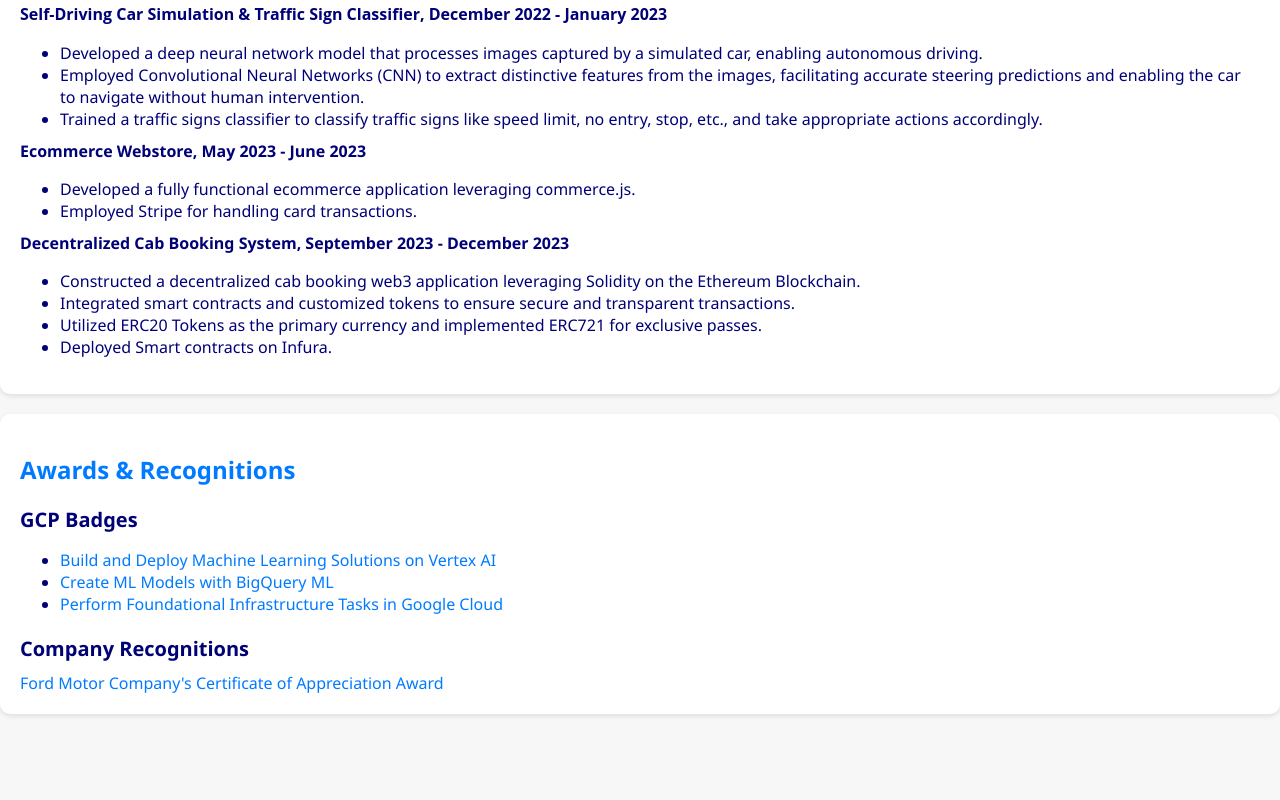
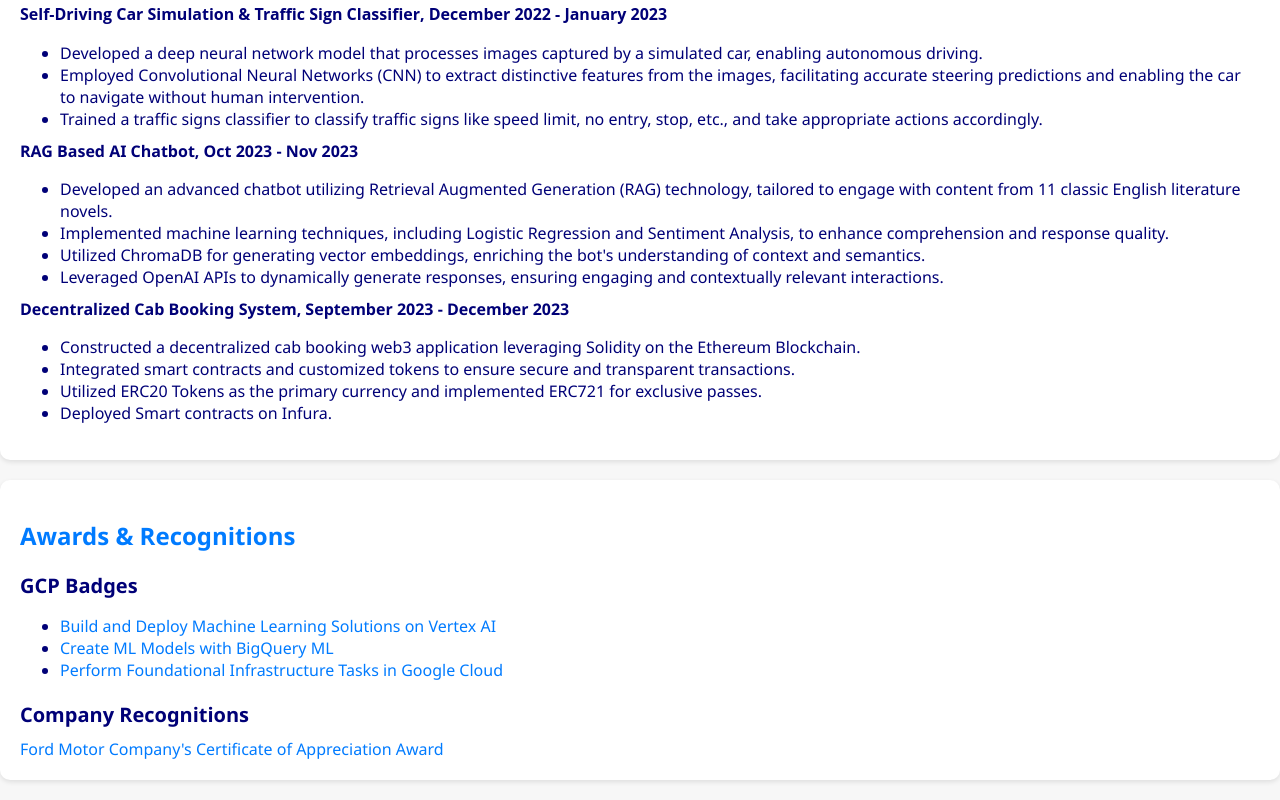
Before and after one commit to Dashuto22/portfolio, a plain HTML site: page index.html in a window 1280 px wide. Shown: the part 1965-2765 px from the top of the page. Before the commit the page ends 2699 px from the top, so only its background shows below. Drawn offline with Linux system fonts and the light colour scheme.

Commit message:
Update index.html

```diff
--- a/index.html
+++ b/index.html
@@ -92,11 +92,14 @@
             <li>Trained a traffic signs classifier to classify traffic signs like speed limit, no entry, stop, etc., and take appropriate actions accordingly.</li>
             </ul>
 
-            <strong style="color: #007;">Ecommerce Webstore, May 2023 - June 2023</strong>
+            <strong style="color: #007;">RAG Based AI Chatbot, Oct 2023 - Nov 2023</strong>
             <ul>
 
-            <li>Developed a fully functional ecommerce application leveraging commerce.js.</li>
-            <li>Employed Stripe for handling card transactions.</li>
+            <li>Developed an advanced chatbot utilizing Retrieval Augmented Generation (RAG) technology, tailored to engage with content from 11 classic English literature novels.</li>
+            <li>Implemented machine learning techniques, including Logistic Regression and Sentiment Analysis, to enhance comprehension and response quality.</li>
+            <li>Utilized ChromaDB for generating vector embeddings, enriching the bot's understanding of context and semantics.</li>
+            <li>Leveraged OpenAI APIs to dynamically generate responses, ensuring engaging and contextually relevant interactions.</li>
+
             </ul>
 
             <strong style="color: #007;">Decentralized Cab Booking System, September 2023 - December 2023</strong>
```
